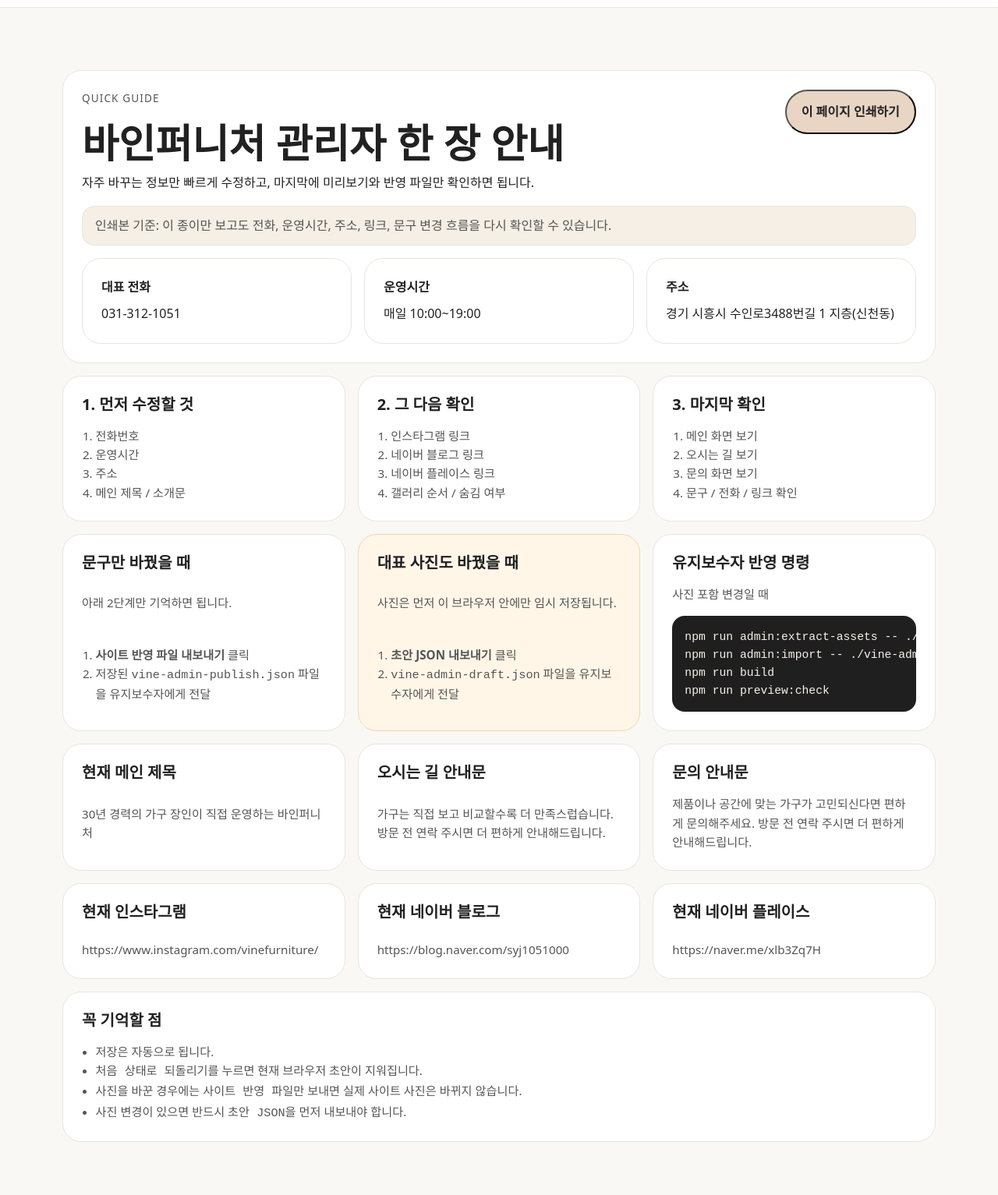
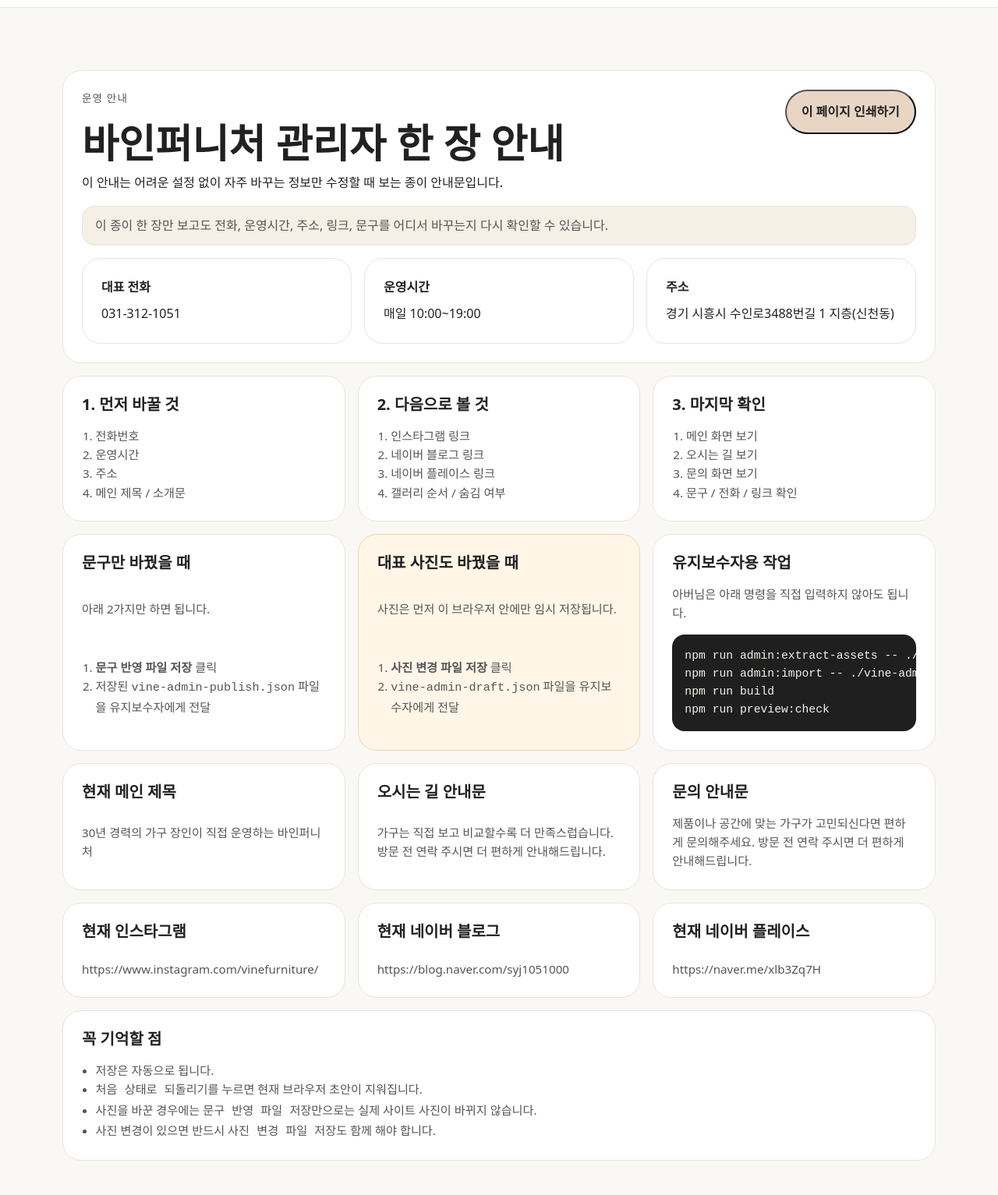
Before and after one commit to vinefurniture/vinefurniture-site, an Astro site: page /admin-guide in a window 1280 px wide. Shown: the part 67-1600 px from the top of the page at 78% size. Built offline with nearby package versions, Linux system fonts and the light colour scheme; Astro itself is replaced by a stand-in of ours.

Commit message:
docs: simplify admin operator guidance

```diff
--- a/src/pages/admin-guide.astro
+++ b/src/pages/admin-guide.astro
@@ -13,14 +13,14 @@ const contactPage = pageContent.contact;
       <div class="card admin-guide-hero">
         <div class="admin-guide-head">
           <div>
-            <p class="eyebrow">Quick Guide</p>
+            <p class="eyebrow">운영 안내</p>
             <h1 class="admin-guide-title">바인퍼니처 관리자 한 장 안내</h1>
-            <p class="admin-guide-lead">자주 바꾸는 정보만 빠르게 수정하고, 마지막에 미리보기와 반영 파일만 확인하면 됩니다.</p>
+            <p class="admin-guide-lead">이 안내는 어려운 설정 없이 자주 바꾸는 정보만 수정할 때 보는 종이 안내문입니다.</p>
           </div>
           <button type="button" class="button admin-guide-print-button" id="print-guide">이 페이지 인쇄하기</button>
         </div>
 
-        <p class="admin-guide-print-note">인쇄본 기준: 이 종이만 보고도 전화, 운영시간, 주소, 링크, 문구 변경 흐름을 다시 확인할 수 있습니다.</p>
+        <p class="admin-guide-print-note">이 종이 한 장만 보고도 전화, 운영시간, 주소, 링크, 문구를 어디서 바꾸는지 다시 확인할 수 있습니다.</p>
 
         <div class="grid-3 admin-guide-current-grid">
           <article class="card admin-guide-mini-card">
@@ -40,7 +40,7 @@ const contactPage = pageContent.contact;
 
       <div class="grid-3 admin-guide-step-grid">
         <article class="card admin-guide-step-card">
-          <h2 class="admin-guide-card-title">1. 먼저 수정할 것</h2>
+          <h2 class="admin-guide-card-title">1. 먼저 바꿀 것</h2>
           <ol class="simple-list note">
             <li>전화번호</li>
             <li>운영시간</li>
@@ -49,7 +49,7 @@ const contactPage = pageContent.contact;
           </ol>
         </article>
         <article class="card admin-guide-step-card">
-          <h2 class="admin-guide-card-title">2. 그 다음 확인</h2>
+          <h2 class="admin-guide-card-title">2. 다음으로 볼 것</h2>
           <ol class="simple-list note">
             <li>인스타그램 링크</li>
             <li>네이버 블로그 링크</li>
@@ -71,9 +71,9 @@ const contactPage = pageContent.contact;
       <div class="grid-3 admin-guide-flow-grid">
         <article class="card admin-guide-step-card">
           <h2 class="admin-guide-card-title">문구만 바꿨을 때</h2>
-          <p class="note">아래 2단계만 기억하면 됩니다.</p>
+          <p class="note">아래 2가지만 하면 됩니다.</p>
           <ol class="simple-list note">
-            <li><strong>사이트 반영 파일 내보내기</strong> 클릭</li>
+            <li><strong>문구 반영 파일 저장</strong> 클릭</li>
             <li>저장된 <code>vine-admin-publish.json</code> 파일을 유지보수자에게 전달</li>
           </ol>
         </article>
@@ -81,13 +81,13 @@ const contactPage = pageContent.contact;
           <h2 class="admin-guide-card-title">대표 사진도 바꿨을 때</h2>
           <p class="note">사진은 먼저 이 브라우저 안에만 임시 저장됩니다.</p>
           <ol class="simple-list note">
-            <li><strong>초안 JSON 내보내기</strong> 클릭</li>
+            <li><strong>사진 변경 파일 저장</strong> 클릭</li>
             <li><code>vine-admin-draft.json</code> 파일을 유지보수자에게 전달</li>
           </ol>
         </article>
         <article class="card admin-guide-step-card">
-          <h2 class="admin-guide-card-title">유지보수자 반영 명령</h2>
-          <p class="note admin-guide-tight-note">사진 포함 변경일 때</p>
+          <h2 class="admin-guide-card-title">유지보수자용 작업</h2>
+          <p class="note admin-guide-tight-note">아버님은 아래 명령을 직접 입력하지 않아도 됩니다.</p>
           <pre class="admin-guide-code">npm run admin:extract-assets -- ./vine-admin-draft.json --write
 npm run admin:import -- ./vine-admin-publish.json --write
 npm run build
@@ -130,8 +130,8 @@ npm run preview:check</pre>
         <ul class="simple-list note">
           <li>저장은 자동으로 됩니다.</li>
           <li><code>처음 상태로 되돌리기</code>를 누르면 현재 브라우저 초안이 지워집니다.</li>
-          <li>사진을 바꾼 경우에는 <code>사이트 반영 파일</code>만 보내면 실제 사이트 사진은 바뀌지 않습니다.</li>
-          <li>사진 변경이 있으면 반드시 <code>초안 JSON</code>을 먼저 내보내야 합니다.</li>
+          <li>사진을 바꾼 경우에는 <code>문구 반영 파일 저장</code>만으로는 실제 사이트 사진이 바뀌지 않습니다.</li>
+          <li>사진 변경이 있으면 반드시 <code>사진 변경 파일 저장</code>도 함께 해야 합니다.</li>
         </ul>
       </div>
     </div>
```
Also changed, not shown: src/components/admin/AdminActionBar.astro (+8 -8 lines), src/pages/admin.astro (+5 -5 lines).
